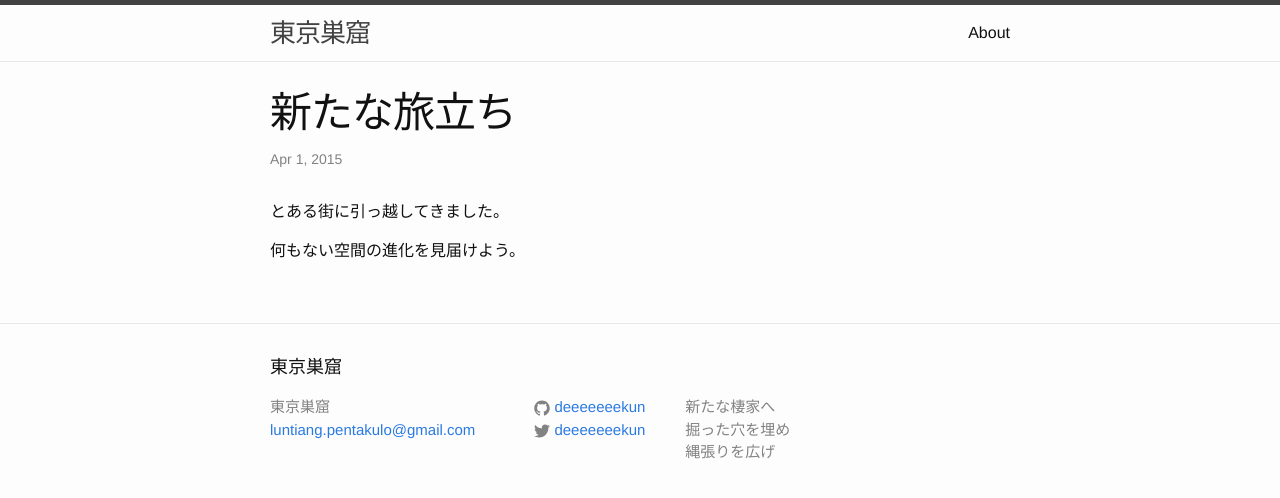
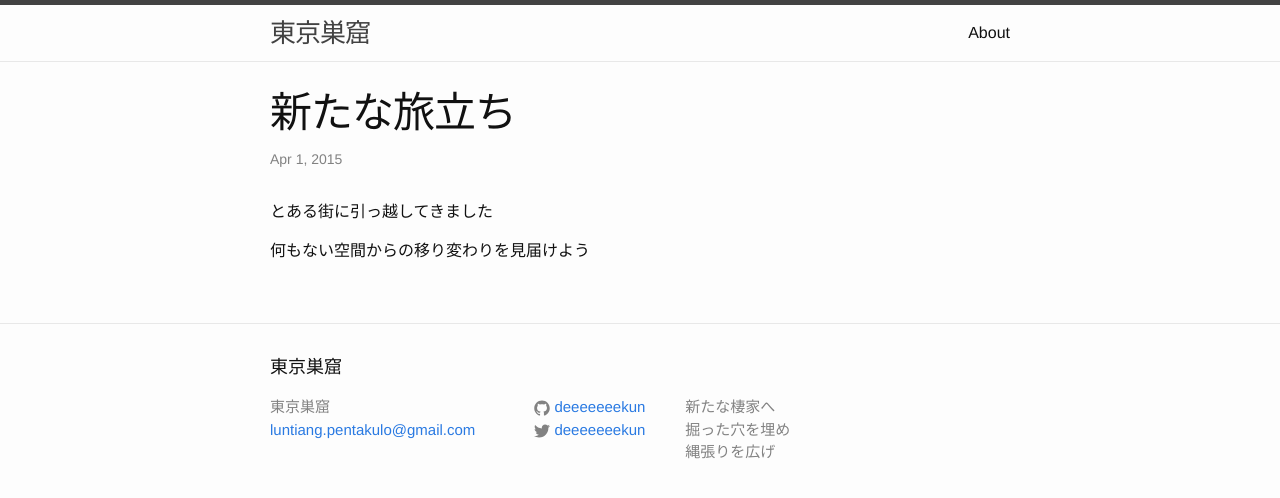
Before and after one commit to davidgenesiscruz/deeeeeeekun.github.io, a Jekyll site: the page built from _posts/2015-05-01-welcome-to-jekyll.markdown, in a window 1280 px wide. Shown: the top 498 px of the page. Built offline with Jekyll 4.4.1, drawn with Linux system fonts in a browser that asks for light colours.

Commit message:
first post edit

```diff
--- a/_posts/2015-05-01-welcome-to-jekyll.markdown
+++ b/_posts/2015-05-01-welcome-to-jekyll.markdown
@@ -4,6 +4,6 @@ title:  "新たな旅立ち"
 date:   2015-04-01 15:07:36
 categories: インテリア 部屋
 ---
-とある街に引っ越してきました。
+とある街に引っ越してきました
 
-何もない空間の進化を見届けよう。
+何もない空間からの移り変わりを見届けよう
```
